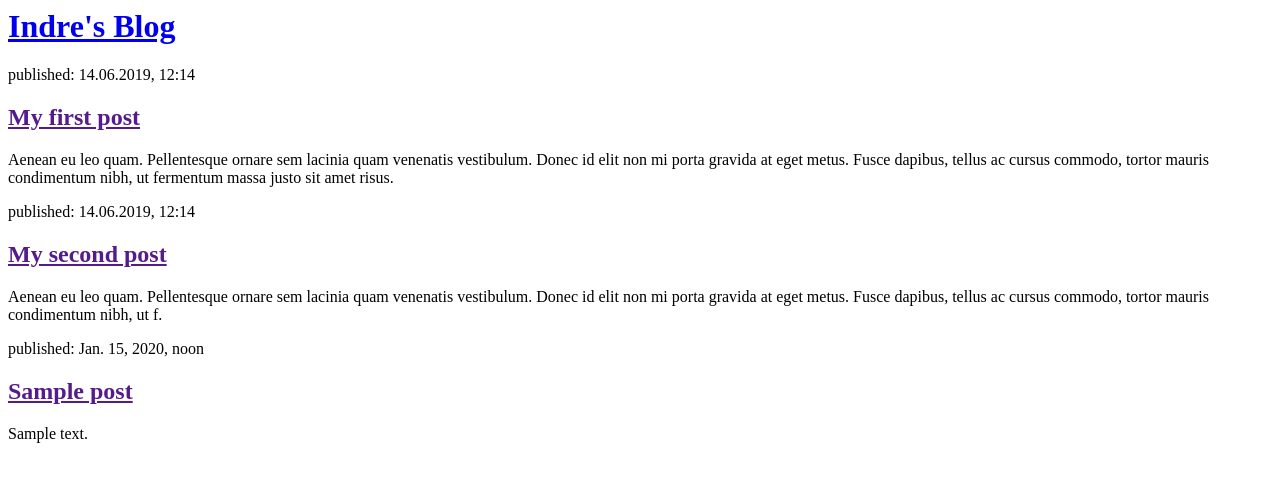
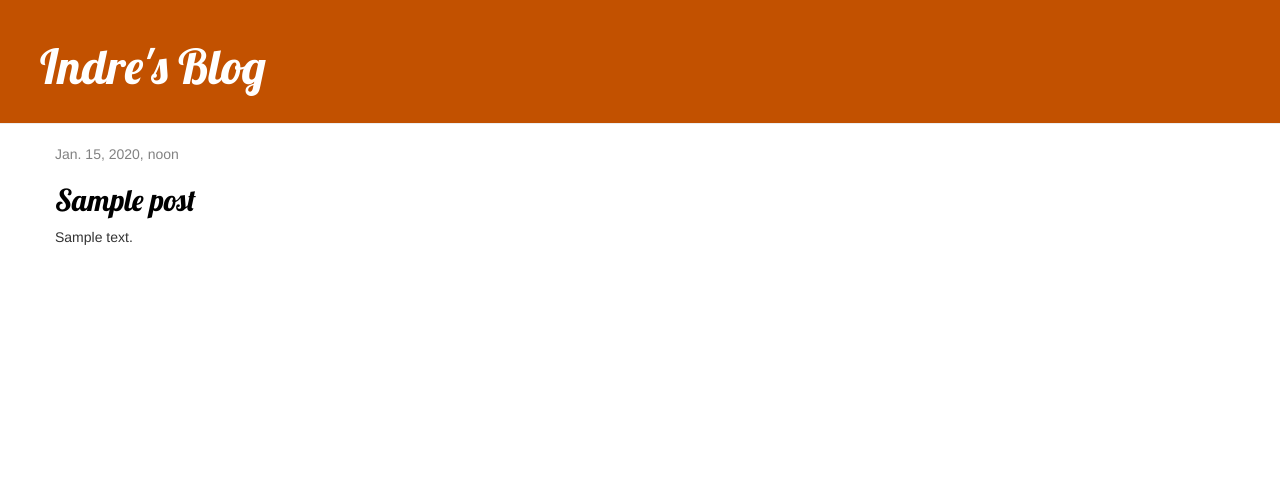
Before and after one commit to indruteok/my-django--fitst-blog, a Django app: template blog/templates/blog/post_list.html in a window 1280 px wide. Shown: the top 482 px of the page. Run offline with Django 3.2, Linux system fonts and the light colour scheme; the template is opened without the code that fills it: values that come from a table or form of the project are taken from there, others are empty; tables that the repository leaves empty hold one stand-in row (values such as "Sample post"); some libraries are stand-ins or nearby versions.

Commit message:
Added view and template for detailed blog post as well as CSS for the site.

```diff
--- /dev/null
+++ b/blog/static/css/blog.css
@@ -0,0 +1,46 @@
+.page-header {
+    background-color: #C25100;
+    margin-top: 0;
+    padding: 20px 20px 20px 40px;
+}
+
+.page-header h1, .page-header h1 a, .page-header h1 a:visited, .page-header h1 a:active {
+    color: #ffffff;
+    font-size: 36pt;
+    text-decoration: none;
+}
+
+.content {
+    margin-left: 40px;
+}
+
+h1, h2, h3, h4 {
+    font-family: 'Lobster', cursive;
+}
+
+.date {
+    color: #828282;
+}
+
+.save {
+    float: right;
+}
+
+.post-form textarea, .post-form input {
+    width: 100%;
+}
+
+.top-menu, .top-menu:hover, .top-menu:visited {
+    color: #ffffff;
+    float: right;
+    font-size: 26pt;
+    margin-right: 20px;
+}
+
+.post {
+    margin-bottom: 70px;
+}
+
+.post h2 a, .post h2 a:visited {
+    color: #000000;
+}
--- /dev/null
+++ b/blog/templates/blog/base.html
@@ -0,0 +1,26 @@
+{% load static %}
+<html>
+    <head>
+
+        <title>Indre's blog</title>
+        <link rel="stylesheet" href="//maxcdn.bootstrapcdn.com/bootstrap/3.2.0/css/bootstrap.min.css">
+		<link rel="stylesheet" href="//maxcdn.bootstrapcdn.com/bootstrap/3.2.0/css/bootstrap-theme.min.css">
+		<link rel="stylesheet" href="{% static 'css/blog.css' %}">
+		<link href="//fonts.googleapis.com/css?family=Lobster&subset=latin,latin-ext" rel="stylesheet" type="text/css">
+    </head>
+
+    <body>
+        <div class="page-header">
+            <h1><a href="https://en.wikipedia.org/wiki/Django" class="external_link" id="link_to_wiki_page">Indre's Blog</a></h1>
+        </div>
+
+<div class="content container">
+    <div class="row">
+        <div class="col-md-8">
+            {% block content %}
+            {% endblock %}
+        </div>
+    </div>
+</div>
+    </body>
+</html>
--- a/blog/templates/blog/post_list.html
+++ b/blog/templates/blog/post_list.html
@@ -1,35 +1,13 @@
-<html>
-    <head>
-        <title>Indre's blog</title>
-    </head>
-    <body>
-        <div>
-            <h1><a href="/">Indre's Blog</a></h1>
+{% extends 'blog/base.html' %}
+
+{% block content %}
+    {% for post in posts %}
+        <div class="post">
+            <div class="date">
+                {{ post.published_date }}
+            </div>
+            <h2><a href=""{% url 'post_detail' pk=post.pk %}"">{{ post.title }}</a></h2>
+            <p>{{ post.text|linebreaksbr }}</p>
         </div>
-
-        <div>
-            <p>published: 14.06.2019, 12:14</p>
-            <h2><a href="">My first post</a></h2>
-            <p>Aenean eu leo quam. Pellentesque ornare sem lacinia quam venenatis vestibulum. Donec id elit non mi porta gravida at eget metus. Fusce dapibus, tellus ac cursus commodo, tortor mauris condimentum nibh, ut fermentum massa justo sit amet risus.</p>
-        </div>
-
-        <div>
-            <p>published: 14.06.2019, 12:14</p>
-            <h2><a href="">My second post</a></h2>
-            <p>Aenean eu leo quam. Pellentesque ornare sem lacinia quam venenatis vestibulum. Donec id elit non mi porta gravida at eget metus. Fusce dapibus, tellus ac cursus commodo, tortor mauris condimentum nibh, ut f.</p>
-        </div>
-
-
-<!-- <QuerySet [<Post: My second post>, <Post: My first post>]> -->
-
-{% for post in posts %}
-    <div>
-        <p>published: {{ post.published_date }}</p>
-        <h2><a href="">{{ post.title }}</a></h2>
-        <p>{{ post.text|linebreaksbr }}</p>
-    </div>
-{% endfor %}
-
-       <!--  {{posts}} -->
-    </body>
-</html>
+    {% endfor %}
+{% endblock %}
--- a/blog/urls.py
+++ b/blog/urls.py
@@ -3,4 +3,5 @@ from . import views
 
 urlpatterns = [
     path('', views.post_list, name='post_list'),
+    path('post/<int:pk>/', views.post_detail, name='post_detail'),
 ]
--- a/blog/views.py
+++ b/blog/views.py
@@ -1,7 +1,13 @@
 from django.shortcuts import render
 from django.utils import timezone
 from .models import Post
+from django.shortcuts import render, get_object_or_404
 
 def post_list(request):
     posts = Post.objects.filter(published_date__lte=timezone.now()).order_by('published_date')
     return render(request, 'blog/post_list.html', {'posts':posts})
+
+
+def post_detail(request, pk):
+    post = get_object_or_404(Post, pk=pk)
+    return render(request, 'blog/post_detail.html', {'post': post})
```
Also changed, not shown: blog/templates/blog/post_detail.html (added, +13 -0 lines).
